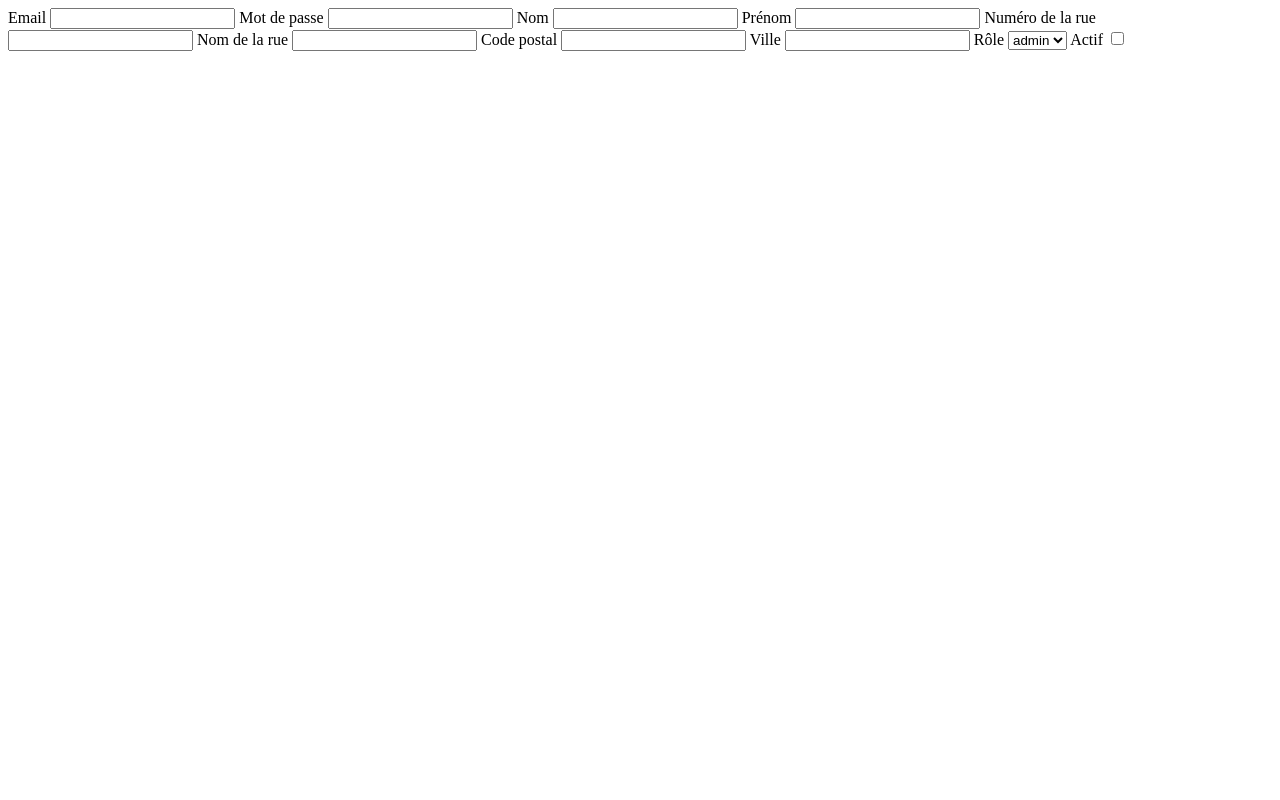
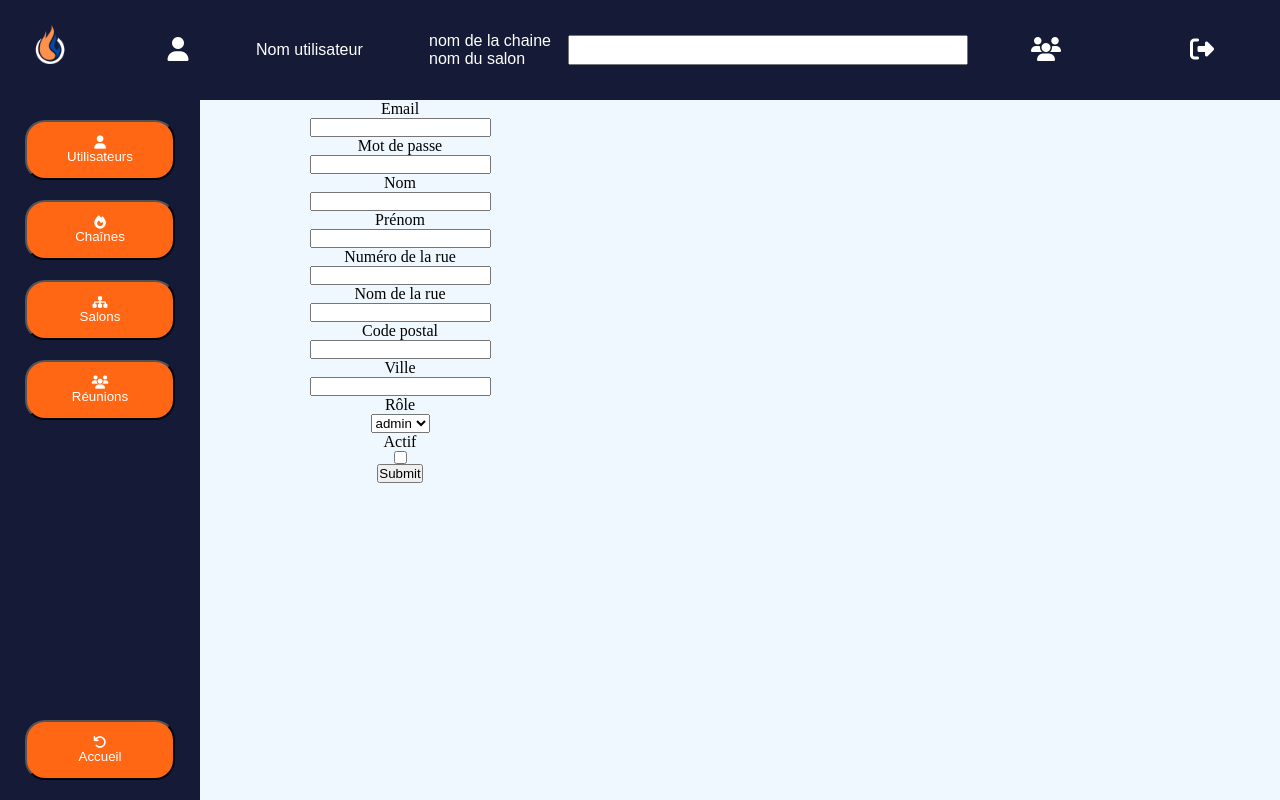
Before and after one commit to jpbernabei/alerte-MNS, a PHP site: page /admin/parametre-utilisateurs/new.php in a window 1280 px wide. Run offline with PHP 8.4, Linux system fonts and the light colour scheme; tables that the repository leaves empty or names only in its code hold one stand-in row (values such as "Sample post"); some libraries are stand-ins or nearby versions.

Commit message:
parametre new utilisateur ok

```diff
--- a/admin/parametre-utilisateurs/index.php
+++ b/admin/parametre-utilisateurs/index.php
@@ -1,9 +1,9 @@
 <?php
 include '../../includes/inc-db-connect.php';
 
-$dbh = $GLOBALS['dbh'];
+$pdo = $GLOBALS['pdo'];
 $sql = 'SELECT * FROM utilisateur';
-$query = $dbh->query($sql);
+$query = $pdo->query($sql);
 $utilisateurs=$query->fetchAll(PDO::FETCH_ASSOC);
 
 ?>
@@ -54,7 +54,7 @@ $utilisateurs=$query->fetchAll(PDO::FETCH_ASSOC);
                 <h1>Liste des Utilisateurs</h1>
                 <div class="">
         <span>Ajouter un utilisateur</span>
-        <a href="#" >
+        <a href="/admin/parametre-utilisateurs/new.php" >
              Nouvelle utilisateur
         </a>
 
--- a/admin/parametre-utilisateurs/new.php
+++ b/admin/parametre-utilisateurs/new.php
@@ -1,14 +1,19 @@
 <?php
 require $_SERVER['DOCUMENT_ROOT'] . '/includes/inc-db-connect.php';
 
+//fonction qui permet d'ajouter un utilisateur
  function insertUser(array $data){
     $pdo = $GLOBALS['pdo'];
-    $sql = "INSERT INTO utilisateur(email_utilisateur, mot_de_passe_utilisateur, nom_utilisateur, prenom_utilisateur, num_adresse_utilisateur, rue_adresse_utilisateur, code_postal_utilisateur, ville_adresse_utilisateur, date_creation_utilisateur, actif_utilisateur, id_role )
-    VALUES (:email_utilisateur,:mot_de_passe_utilisateur,:nom_utilisateur,:prenom_utilisateur,:num_adresse_utilisateur,:rue_adresse_utilisateur,:code_postal_utilisateur,:ville_adresse_utilisateur,:date_creation_utilisateur,:actif_utilisateur,:id_role";
+    $sql = "INSERT INTO utilisateur(email_utilisateur, mot_de_passe_utilisateur, nom_utilisateur, prenom_utilisateur, num_adresse_utilisateur, rue_adresse_utilisateur, code_postal_utilisateur, ville_adresse_utilisateur, date_creation_compte_utilisateur, actif_utilisateur, id_role)
+    VALUES (:email_utilisateur,:mot_de_passe_utilisateur,:nom_utilisateur,:prenom_utilisateur,:num_adresse_utilisateur,:rue_adresse_utilisateur,:code_postal_utilisateur,:ville_adresse_utilisateur,:date_creation_compte_utilisateur,:actif_utilisateur,:id_role)";
+
     $stmt = $pdo->prepare($sql);
     $stmt->execute($data);
+    $id_user= $pdo->lastInsertId();
+    return $id_user;
 }
 
+//fonction qui permet de récupérer les rôles
 function getAllRoles(){
     $pdo = $GLOBALS['pdo'];
     $sql = "SELECT * FROM role ";
@@ -16,13 +21,15 @@ function getAllRoles(){
 }
 
 //on vérifie si le formulaire est envoyé
-if(!empty($_POST['submit']))
+if(isset($_POST['submit']))
 {
+    //si il est envoyé on appel la fonction insertUser et on stock l'id de l'utilisateur ajouté dans une varible
     $id = insertUser($_POST['utilisateur']);
 
+    //si il y a bien un id on redirige vers l'index
     if($id)
     {
-        header("Location: /admin/paremetre-utilisateurs/index.php"); exit;
+        header("Location: /admin/parametre-utilisateurs/index.php"); exit;
     }
     else
     {
@@ -34,8 +41,52 @@ if(!empty($_POST['submit']))
 $roles = getAllRoles();
 
 ?>
+<!DOCTYPE html>
+<html lang="fr">
+<head>
+    <meta charset="UTF-8">
+    <meta http-equiv="X-UA-Compatible" content="IE=edge">
+    <meta name="viewport" content="width=device-width, initial-scale=1.0">
+    <link rel="stylesheet" href="../../assets/css/style-parametre-admin.css">
+    <script src="https://kit.fontawesome.com/18cbf17047.js" crossorigin="anonymous"></script>
+    <title>Document</title>
+</head>
+<body>
+    <div class="container-grid">
+        <header>
+            <img class="logo" src="/images/LOGO_ALERT_MNS_transparent.ico" alt="">
+            <a href=""><i class="fa-solid fa-user fa-xl" style="color: #ffffff;"></i></a>
+            <div class="police name-user">Nom utilisateur</div>
+            <div><div class="police name-chaine">nom de la chaine </div><div class="police name-salon">nom du salon</div></div>
+            <input class="search" type="search">
+            <a href=""><i class="fa-solid fa-users fa-xl" style="color: #ffffff;"></i></a>
+            <a href="../../logout.php"><i class="fa-solid fa-right-from-bracket fa-xl" style="color: #ffffff;"></i></a>
+        </header>
+        <nav class="nav-chaine">
+            <div>
+            <a href="/admin/parametre-utilisateurs/index.php"><button class="button-chaines police"><i class="fa-solid fa-user" style="color: #ffffff ;" ></i>Utilisateurs</button></a>
+            </div>
+            <div >
+                <button class="button-chaines police"><i class="fa-solid fa-fire" style="color: #ffffff;"></i>Chaînes</button>
+            </div>
+            <div >
+                <button class="button-chaines police"><i class="fa-solid fa-sitemap" style="color: #ffffff;"></i>Salons</button>
+            </div>
+            <div >
+                <button class="button-chaines police"><i class="fa-solid fa-users " style="color: #ffffff;"></i>Réunions</button>
+            </div>
 
-<form action="/admin/parametre-utilisateurs/new.php" method="POST">
+            <div class="button-creation-container">
+
+                <a href="../index.php"><button class="button-creation police"><i class="fa-solid fa-arrow-rotate-left"></i>Accueil</button></a>
+
+
+            </div>
+        </nav>
+        <main>
+<div >
+    <!-- formulaire pour l'ajout d'utilisateur -->
+<form class="formNewUser" action="/admin/parametre-utilisateurs/new.php" method="POST">
     <label for="utilisateur[email_utilisateur]">Email</label>
     <input type="email" name="utilisateur[email_utilisateur]" required>
 
@@ -43,36 +94,43 @@ $roles = getAllRoles();
     <input type="password" name="utilisateur[mot_de_passe_utilisateur]" required>
 
     <label for="">Nom</label>
-    <input type="text" name="utilisateur['nom_utilisateur']">
+    <input type="text" name="utilisateur[nom_utilisateur]">
 
     <label for="">Prénom</label>
-    <input type="text" name="utilisateur['prenom_utilisateur']">
+    <input type="text" name="utilisateur[prenom_utilisateur]">
 
     <label for="">Numéro de la rue</label>
-    <input type="text" name="utilisateur['num_adresse_utilisateur']">
+    <input type="text" name="utilisateur[num_adresse_utilisateur]">
 
     <label for="">Nom de la rue</label>
-    <input type="text" name="utilisateur['rue_adresse_utilisateur']">
+    <input type="text" name="utilisateur[rue_adresse_utilisateur]">
 
     <label for="">Code postal</label>
-    <input type="text" name="utilisateur['code_postal_utilisateur']">
+    <input type="text" name="utilisateur[code_postal_utilisateur]">
 
     <label for="">Ville</label>
-    <input type="text" name="utilisateur['ville_adresse_utilisateur']">
+    <input type="text" name="utilisateur[ville_adresse_utilisateur]">
 
 
     <label for="">Rôle</label>
-
-    <select name="utilisateur['id_role']" id="">
+    <!-- on récupere les roles avec foreach et on les mets dans un select -->
+    <select name="utilisateur[id_role]" id="">
     <?php foreach($roles as $role): ?>
         <option value="<?= $role['id_role'] ?>"><?= $role['libelle_role'] ?></option>
-
      <?php endforeach ?>
     </select>
 
 
     <label for="">Actif</label>
-    <input type="checkbox" name="utilisateur['actif_utilisateur']">
+    <input id="actifUser" type="checkbox" value="1" name="utilisateur[actif_utilisateur]">
+    <input id="noActifUser" type="hidden" value="0" name="utilisateur[actif_utilisateur]"  >
 
-
+    <input type="hidden" name="utilisateur[date_creation_compte_utilisateur]" value="<?=date("Y-m-d")?>">
+    <!-- verficationActifUser est une fonction JS pour donner une valeur booleen à la checkbox: 0 si elle n'est pas coché, 1 si elle l'est -->
+        <input  type="submit" onclick='verificationActifUser()'  name="submit">
 </form>
+</div>
+        </main>
+        <script src="/assets/script/utilisateur-script.js"></script>
+    </body>
+</html>
--- a/assets/css/style-parametre-admin.css
+++ b/assets/css/style-parametre-admin.css
@@ -153,3 +153,12 @@ main{
 a{
     text-decoration: none;
 }
+
+.formNewUser
+{
+    display: flex;
+    flex-direction: column;
+    justify-content: center;
+    align-items: center;
+    width: 400px;
+}
--- /dev/null
+++ b/assets/script/utilisateur-script.js
@@ -0,0 +1,9 @@
+function verificationActifUser(){
+    let isChecked = document.getElementById("actifUser").checked;
+    let isNotChecked = document.getElementById("noActifUser");
+    if (!isChecked){
+        isNotChecked.value = 0;
+    } else {
+        isNotChecked.value = 1
+    }
+}
--- a/index.php
+++ b/index.php
@@ -1,3 +1,4 @@
+
 <!DOCTYPE html>
 <html lang="fr">
 <head>
--- a/login-POST.php
+++ b/login-POST.php
@@ -26,7 +26,7 @@ if(!empty($_POST['submit']))
 
     $sql = "SELECT * FROM utilisateur WHERE email_utilisateur = '" . $email . "'";
 
-    $result = $dbh->query($sql);
+    $result = $pdo->query($sql);
     $user = $result->fetch(PDO::FETCH_ASSOC);
 
     //on test si l'utilisateur existe
```
Also changed, not shown: assets/script/script.js (line endings or trailing spaces).
